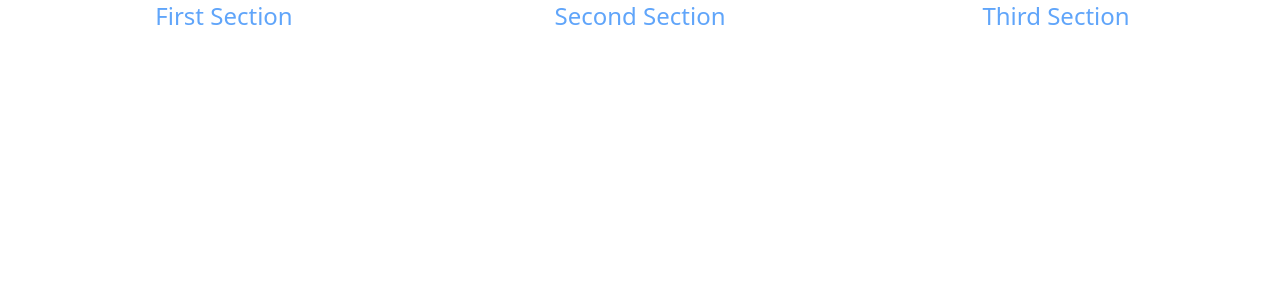
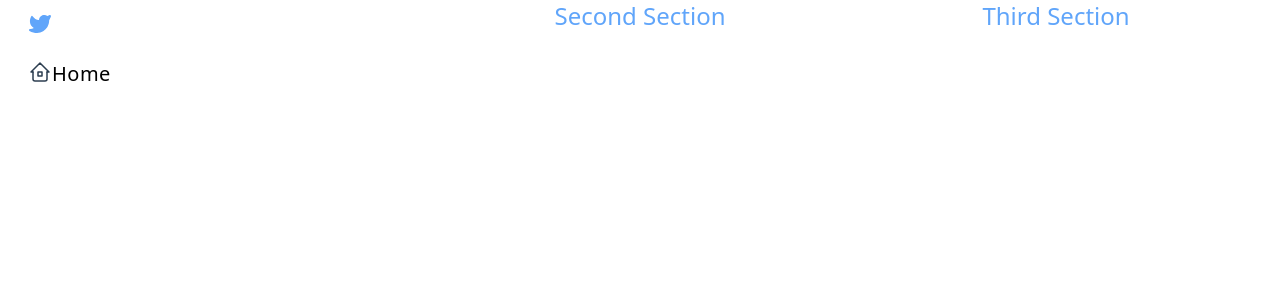
Before and after one commit to udemezue01/Twitter-clone, a Nuxt app: page / in a window 1280 px wide. Shown: the top 300 px of the page. Built offline with nearby package versions, Linux system fonts and the light colour scheme.

Commit message:
Added Icons

```diff
--- a/components/Sectionone.vue
+++ b/components/Sectionone.vue
@@ -1,7 +1,26 @@
 <template>
 
-    <div>
-        <h1 class="text-2xl text-blue-400 text-center "> First Section </h1>
+    <div class="container mx-auto p-3 flex flex-col space-y-6 text-xl tracking-wide font-sans">
+        <svg xmlns="http://www.w3.org/2000/svg" class="text-blue-400 h-6 w-6 icon icon-tabler icon-tabler-brand-twitter-filled" width="44" height="44" viewBox="0 0 24 24" stroke-width="1.5" stroke="#2c3e50" fill="none" stroke-linecap="round" stroke-linejoin="round">
+        <path stroke="none" d="M0 0h24v24H0z" fill="none"/>
+        <path d="M14.058 3.41c-1.807 .767 -2.995 2.453 -3.056 4.38l-.002 .182l-.243 -.023c-2.392 -.269 -4.498 -1.512 -5.944 -3.531a1 1 0 0 0 -1.685 .092l-.097 .186l-.049 .099c-.719 1.485 -1.19 3.29 -1.017 5.203l.03 .273c.283 2.263 1.5 4.215 3.779 5.679l.173 .107l-.081 .043c-1.315 .663 -2.518 .952 -3.827 .9c-1.056 -.04 -1.446 1.372 -.518 1.878c3.598 1.961 7.461 2.566 10.792 1.6c4.06 -1.18 7.152 -4.223 8.335 -8.433l.127 -.495c.238 -.993 .372 -2.006 .401 -3.024l.003 -.332l.393 -.779l.44 -.862l.214 -.434l.118 -.247c.265 -.565 .456 -1.033 .574 -1.43l.014 -.056l.008 -.018c.22 -.593 -.166 -1.358 -.941 -1.358l-.122 .007a.997 .997 0 0 0 -.231 .057l-.086 .038a7.46 7.46 0 0 1 -.88 .36l-.356 .115l-.271 .08l-.772 .214c-1.336 -1.118 -3.144 -1.254 -5.012 -.554l-.211 .084z" stroke-width="0" fill="currentColor" />
+        </svg>
+
+        <div class="flex">
+            <svg xmlns="http://www.w3.org/2000/svg" class="text-gray-800 h-6 w-6 icon icon-tabler icon-tabler-home-2" width="44" height="44" viewBox="0 0 24 24" stroke-width="1.5" stroke="#2c3e50" fill="none" stroke-linecap="round" stroke-linejoin="round">
+            <path stroke="none" d="M0 0h24v24H0z" fill="none"/>
+            <path d="M5 12l-2 0l9 -9l9 9l-2 0" />
+            <path d="M5 12v7a2 2 0 0 0 2 2h10a2 2 0 0 0 2 -2v-7" />
+            <path d="M10 12h4v4h-4z" />
+            </svg>
+            Home
+        </div>
+
+
+
+
+
+
     </div>
 
 </template>
```
